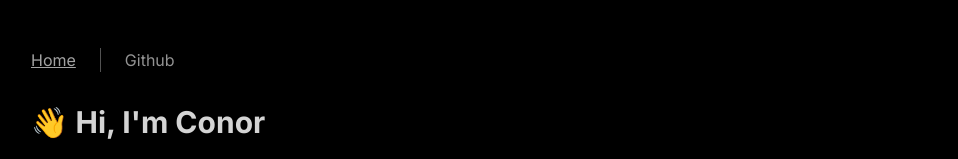
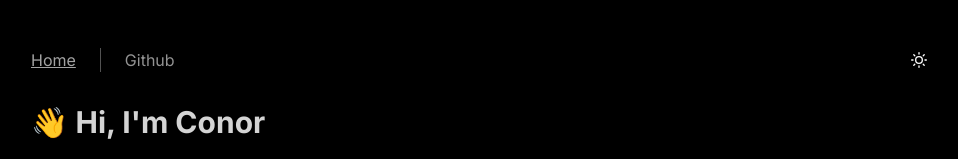
Before and after one commit to cbyrneee/cbyrne.dev, a Next.js app: page / in a window 1280 px wide. Shown: the top 159 px of the page, without its empty margins (161-1119 px from the left). Built offline with nearby package versions, Linux system fonts and the light colour scheme.

Commit message:
feat: Add website theme toggle

```diff
--- /dev/null
+++ b/src/components/ThemeToggle.tsx
@@ -0,0 +1,25 @@
+import { useTheme } from 'next-themes';
+import React, { useEffect, useState } from 'react';
+import { FiSun, FiMoon } from 'react-icons/fi';
+
+export function ThemeToggle() {
+  const { theme, setTheme, systemTheme } = useTheme();
+  const [currentTheme, setCurrentTheme] = useState<string | undefined>('dark');
+
+  const changeTheme = () => {
+    setTheme(currentTheme === 'light' ? 'dark' : 'light');
+  };
+
+  useEffect(() => {
+    const newTheme = theme === 'system' ? systemTheme : theme;
+    setCurrentTheme(newTheme ?? 'light');
+  }, [theme, systemTheme, currentTheme]);
+
+  return (
+    <>
+      <button onClick={changeTheme} className="hover:opacity-70 transition-all">
+        {currentTheme === 'dark' ? <FiSun /> : <FiMoon />}
+      </button>
+    </>
+  );
+}
--- /dev/null
+++ b/src/components/index.ts
@@ -0,0 +1 @@
+export * from './ThemeToggle';
--- a/src/elements/base/navigation/Navigation.tsx
+++ b/src/elements/base/navigation/Navigation.tsx
@@ -1,4 +1,5 @@
 import React from 'react';
+import { ThemeToggle } from '../../../components';
 import routes, { Route } from '../../../lib/routes';
 import NavigationRoute from './NavigationRoute';
 
@@ -12,9 +13,13 @@ export function Navigation() {
   };
 
   return (
-    <div className="flex flex-row gap-6">
-      <div className="flex gap-4">{getRoutes(false)}</div>
-      <div className="flex gap-4 border-l border-l-neutral-600 pl-6">{getRoutes(true)}</div>
+    <div className="flex flex-row justify-between">
+      <div className="flex gap-6">
+        <div className="flex gap-4">{getRoutes(false)}</div>
+        <div className="flex gap-4 border-l border-l-neutral-600 pl-6">{getRoutes(true)}</div>
+      </div>
+
+      <ThemeToggle />
     </div>
   );
 }
```
